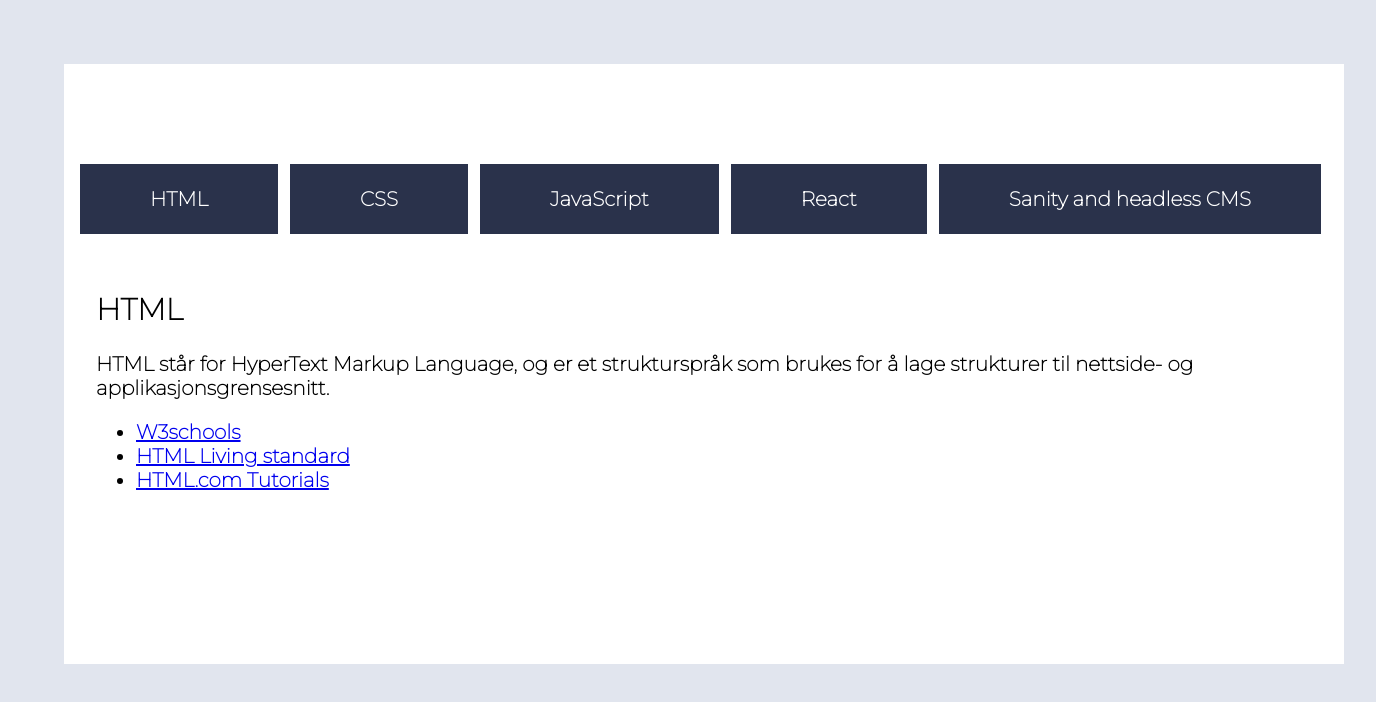
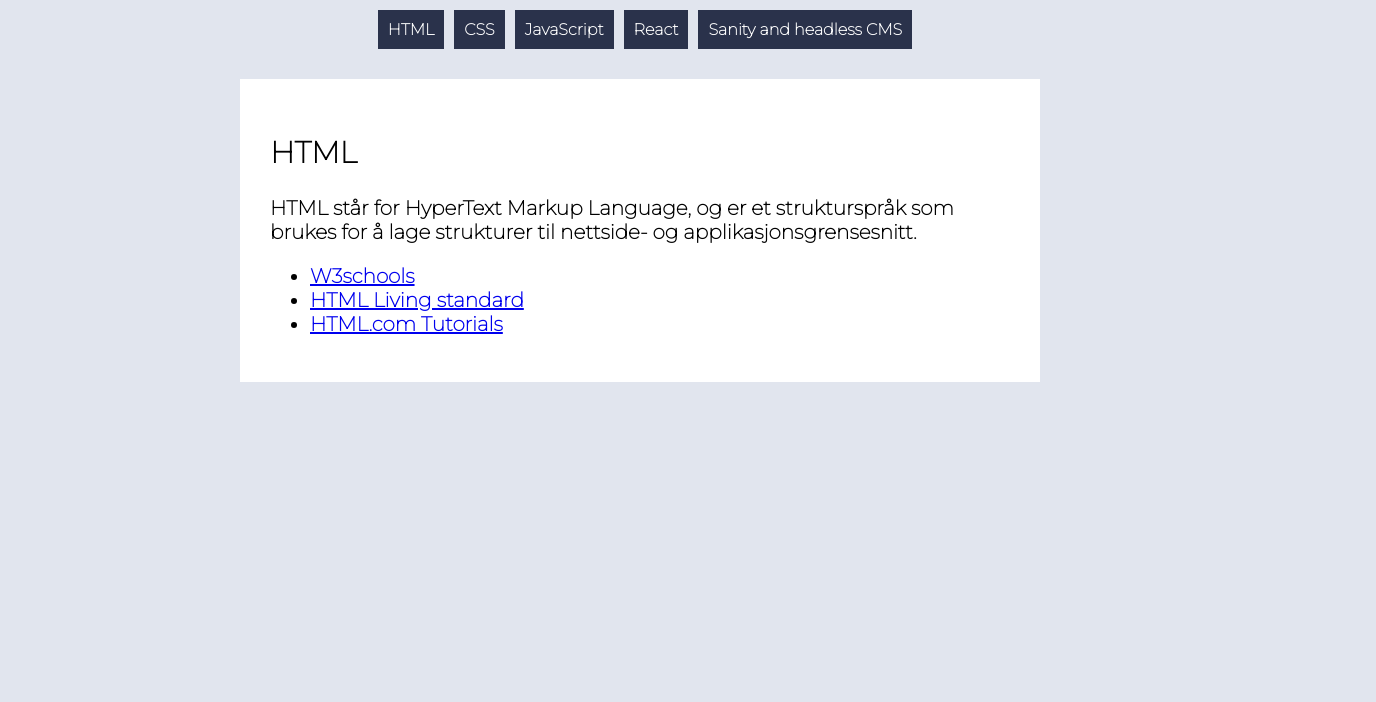
Before and after one commit to LfCrazyCat/uin24ak2_resource_layout_FOSDAHL, a plain HTML site: page index.html in a window 1280 px wide. Shown: the whole page, 1376 px wide, since content can reach past the window. Drawn offline with Linux system fonts and the light colour scheme.

Commit message:
Store endringer i css

```diff
--- a/style.css
+++ b/style.css
@@ -4,66 +4,63 @@ html, body {
   margin: 0;
   padding: 0;
   background-color: #E1E5EE;
+  display: flex;
+  flex-direction: column;
+  align-items: center;
+
 
 }
 
 body {
-  margin: 4em;
-  padding: 0em;
-  background-color: #fff;
   font-family: 'Montserrat', sans-serif;
   display: flex;
   flex-direction: column;
-  justify-content: center;
   align-items: center;
-  min-width: 800px;
-  max-height: 600px;
-
-
-
 }
 
-header {
+header, nav {
   width: 100%;
-  min-height: 46px;
+  background-color: #E1E5EE;
+  margin: 0;
 }
 
 
 /* DESIGN FOR NAVBAR */
 
 nav {
-  position: absolute;
-  width: 100%;
-  padding: 1em;
+  padding: 10px;
 }
 
 
 nav ul {
   padding: 0;
-  margin-top: -2.48em;
-
+  margin: 0;
+  list-style: none;
+  display: flex;
+  justify-content: center;
 }
 
 nav li {
-  display: inline-block;
-  margin-right: 0.5em; /* Setter mellomrom mellom elementene */
+  margin-right: 10px; /* Setter mellomrom mellom elementene */
 }
 
-
+/*
 nav ul li a {
   display: inline-block;
   height: 3.5em;
   line-height: 3.5em;
   padding: 0 3.5em;
   color: #fff;
-}
+} */
 
 nav a {
   text-decoration: none;
-  color: #fff; /* Farge for tekst */
+  color: #fff;
+  padding: 10px;
+  background-color: #2A324B;
+  display: block;
+  text-align: center;
   font-weight: 900;
-  font-size: 20px;
-  background-color: #2A324B; /* Bakgrunnsfarge for linkene */
 }
 
 nav ul li a:visited {
@@ -73,16 +70,25 @@ nav ul li a:visited {
 
 /* DESIGN FOR NAVBAR FERDIG */
 
+/*  HOVEDINNHOLD */
+main {
+  flex-grow: 1;
+  background-color: #E1E5EE;
+  box-sizing: border-box;
+  padding: 20px;
+  margin: 0;
+}
+
+/* HOVEDINNHOLD AVSLUTTER */
 
 
 /* DESIGN FOR SECTION */
 section {
-  width: 100%;
-  padding: 2em;
+  max-width: 800px;
+  margin: 0 auto;
+  padding: 30px;
+  box-sizing: border-box;
   background-color: #fff;
-  box-sizing: border-box;
-  min-width: 800px;
-  max-height: 600px;
 }
 
 section h1 {
@@ -90,10 +96,9 @@ section h1 {
   font-weight: 900;
 }
 
-section p { /* Design for tekst */
+section p { /* Design for tekst paragrafer */
   font-weight: 700;
   font-size: 20px;
-  color: black;
 }
 
 section ul li {
@@ -134,3 +139,14 @@ section ul li {
     min-width: auto; /* Juster som nødvendig  */
   }
 }
+
+
+
+/*
+nav ul li a {
+  display: inline-block;
+  height: 3.5em;
+  line-height: 3.5em;
+  padding: 0 1em;
+  color: #fff;
+} */
```
